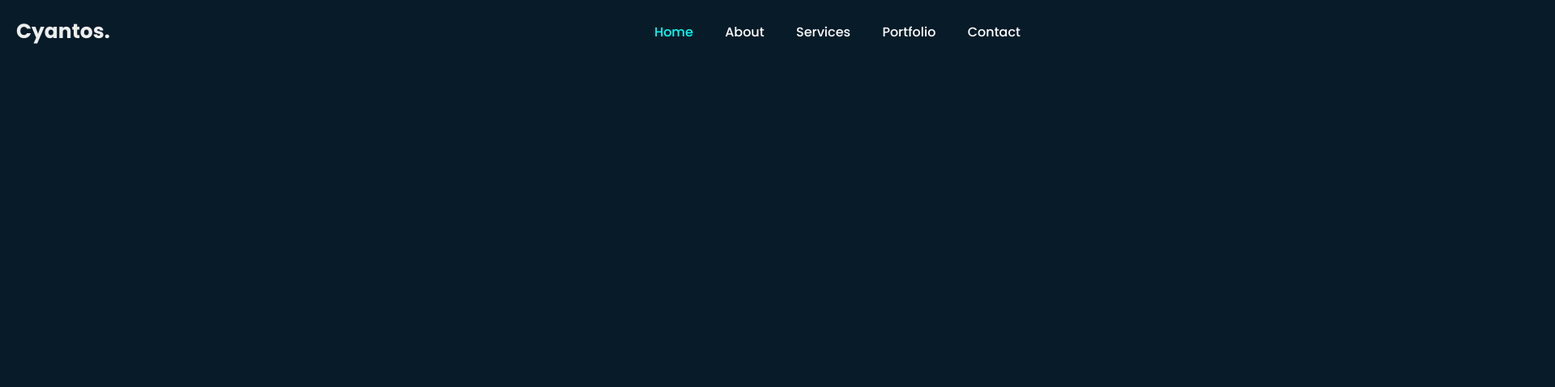
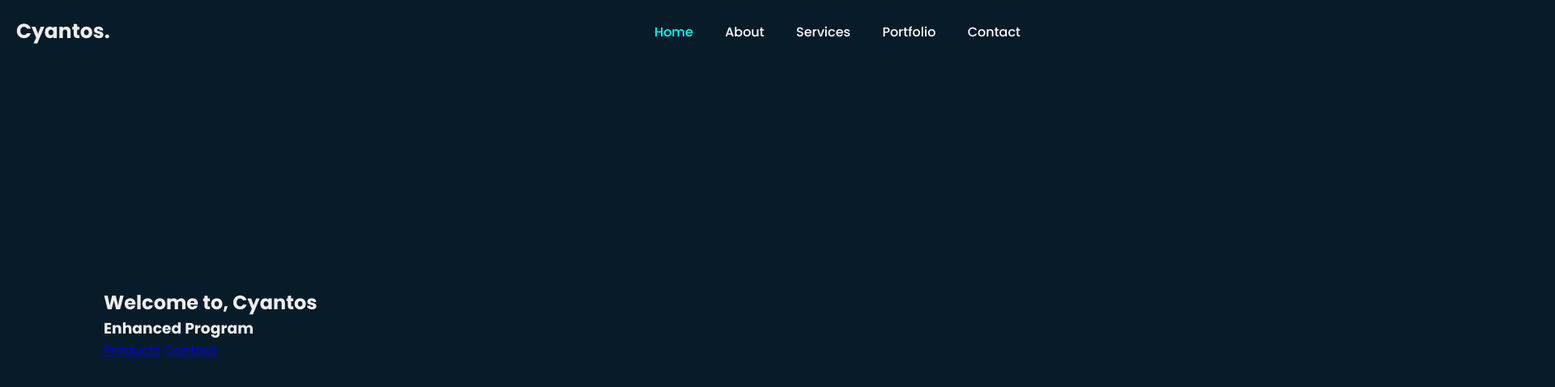
Before and after one commit to Cyantoss/Cyantos-Official, a plain HTML site: page index.html in a window 1280 px wide. Shown: the top 478 px of the page at 81% size, 1920 px wide, since content can reach past the window. Drawn offline with Linux system fonts and the light colour scheme.

Commit message:
style.css updated

```diff
--- a/style.css
+++ b/style.css
@@ -52,9 +52,3 @@ body {
     align-items: center;
     padding: 0 10%;
 }
-
-.home {
-    size: 10;
-    color: #ededed;
-    font-size: 1999px;
-}
```
